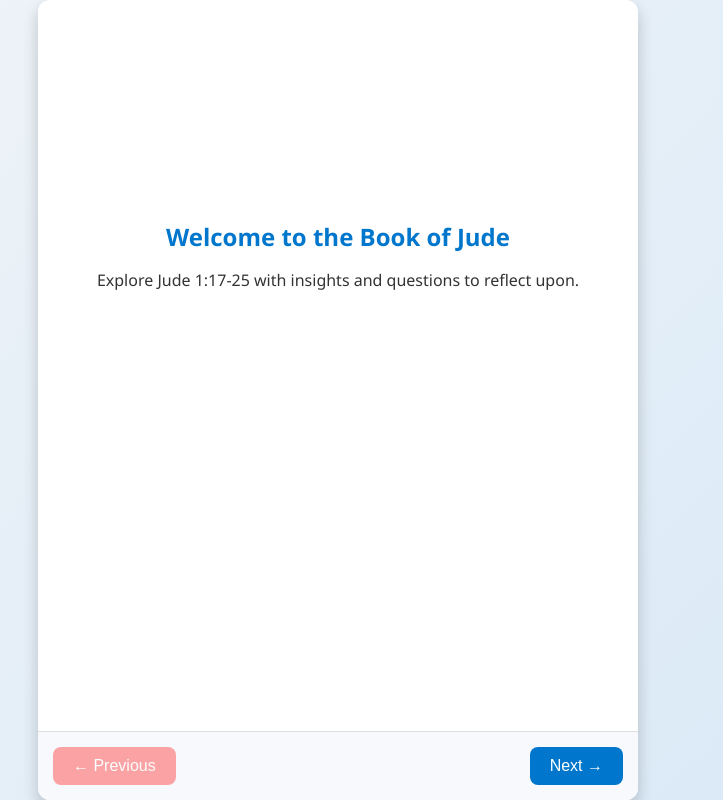
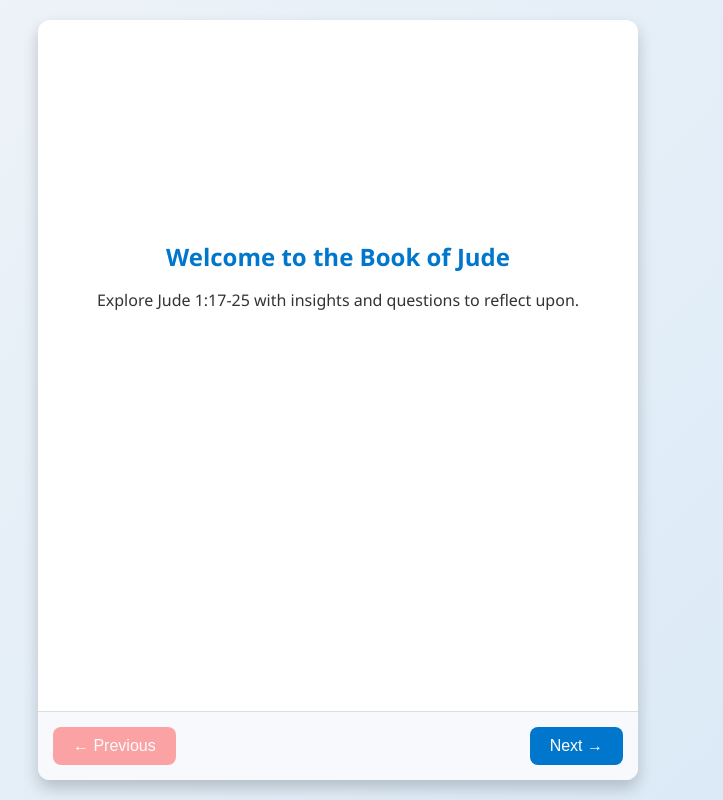
Before and after one commit to devsteve24/sbbs, a plain HTML site: page index.html in a window 1280 px wide. Shown: the whole page, without its empty margins (302-1025 px from the left). Drawn offline with Linux system fonts and the light colour scheme.

Commit message:
Updated index.html

```diff
--- a/index.html
+++ b/index.html
@@ -18,7 +18,7 @@
             color: #333;
         }
         #app {
-            width: 90%;
+            width: 95%;
             max-width: 600px;
             background: #ffffff;
             border-radius: 12px;
@@ -26,7 +26,7 @@
             overflow: hidden;
             display: flex;
             flex-direction: column;
-            height: 100%; /* Ensures proper height for sticky controls */
+            height: 95%; /* Ensures proper height for sticky controls */
         }
         .slide {
             display: none;
@@ -584,12 +584,19 @@
             });
         }
 
-        // Handle navigation
+        // Scroll to the top of the active slide
+        function scrollToTop() {
+            const activeSlide = slides[currentSlide];
+            activeSlide.scrollTop = 0;
+        }
+
+        // Handle navigation to the next slide
         nextButton.addEventListener('click', () => {
             if (currentSlide < slides.length - 1) {
                 slides[currentSlide].classList.remove('active');
                 currentSlide++;
                 slides[currentSlide].classList.add('active');
+                scrollToTop();
 
                 if (currentSlide === slides.length - 1) {
                     populateAnswers();
@@ -598,22 +605,30 @@
             updateButtons();
         });
 
+        // Handle navigation to the previous slide
         prevButton.addEventListener('click', () => {
             if (currentSlide > 0) {
                 slides[currentSlide].classList.remove('active');
                 currentSlide--;
                 slides[currentSlide].classList.add('active');
+                scrollToTop();
             }
             updateButtons();
         });
 
+        // Update button states (enable/disable)
         function updateButtons() {
             prevButton.disabled = currentSlide === 0;
             nextButton.disabled = currentSlide === slides.length - 1;
         }
 
-        // Load answers on page load
-        window.addEventListener('DOMContentLoaded', loadAnswers);
+        // Ensure page always starts at the top on load
+        window.addEventListener('DOMContentLoaded', () => {
+            loadAnswers();
+            slides[currentSlide].classList.add('active');
+            scrollToTop();
+        });
     </script>
+
 </body>
 </html>
```
